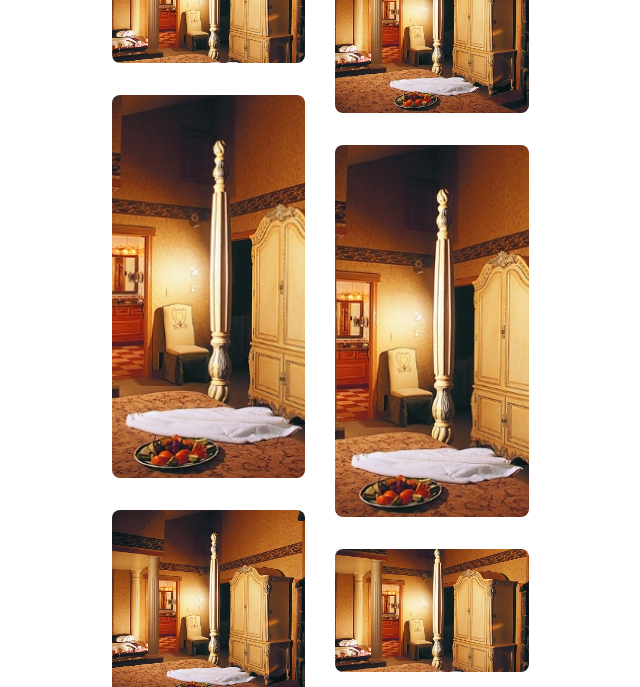
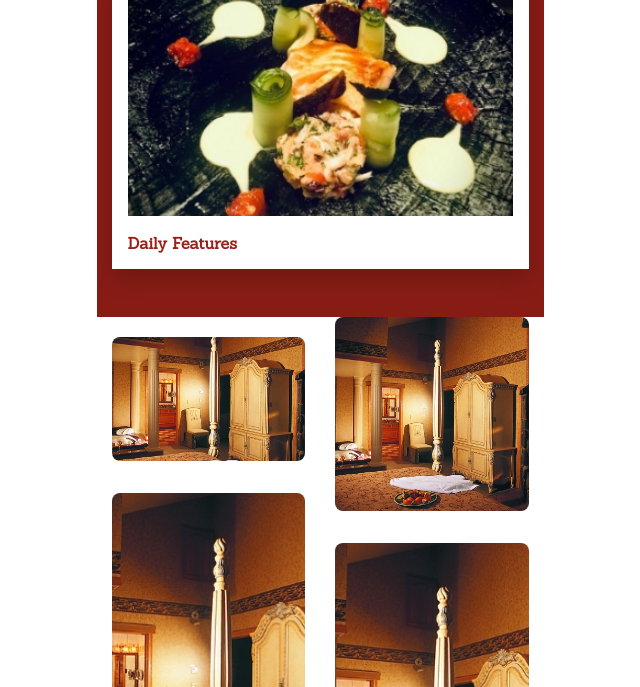
Before and after one commit to NapasPolchai/FIP.develop, a plain HTML site: page dining.html in a window 1280 px wide. Shown: the part 413-1100 px from the top of the page, without its empty margins (320-960 px from the left). Drawn offline with Linux system fonts and the light colour scheme.

Commit message:
Update dining page
add card slide mock

```diff
--- a/css/main.css
+++ b/css/main.css
@@ -18,6 +18,10 @@ Couples Resort Responsive Build
 
 
  /* 1. ---General Styles--- */
+
+ #feature li {
+   margin-bottom: 16px;
+ }
 
  #mobile-outline {
    outline: 20px solid #333;
@@ -55,6 +59,33 @@ body {
    padding-bottom: 24px;
 }
 
+#menu_slide {
+   font-size: 32px;
+   color: white;
+   background-color: #871C15;
+   background-size: cover;
+   padding-top: 16px;
+   padding-bottom: 24px;
+}
+
+#menu-card {
+   padding: 16px;
+   box-shadow: 0px 10px 20px #00000029;
+   background-color: white;
+   margin-bottom: 24px;
+}
+
+#menu-card > div {
+   width: 100%;
+   height: auto;
+   padding-top: 56.25%;
+   background-image: url('../images/dailyfeatures.jpg');
+   background-size: cover;
+   background-position: center;
+   background-repeat: no-repeat;
+   margin-bottom: 17px;
+}
+
 #room-types > h3 {
    padding-bottom: 24px;
 }
@@ -64,6 +95,11 @@ body {
    box-shadow: 0px 10px 20px #00000029;
    background-color: white;
    margin-bottom: 24px;
+}
+
+#menu-card > h4 {
+   font-size: 16px;
+   color: #9A2018;
 }
 
 /* #room-card > img {
--- a/dining.html
+++ b/dining.html
@@ -41,6 +41,23 @@
     <section id="contact-hero-con" class="grid-con">
         <div id="contact-hero-heading-box" class="col-span-full">
             <h2 class="hero-img-h2"><span>Couples Resort</span><br> Contact</h2>
+        </div>
+    </section>
+
+    <!--Card slide-->
+    <section id="menu_slide" class="container">
+        <h3>Menu</h3>
+        <div id="menu-card">
+            <div></div>
+            <h4>Daily Features</h4>
+        </div>
+        <div id="menu-pagination">
+            <div class="--active"></div>
+            <div></div>
+            <div></div>
+            <div></div>
+            <div></div>
+            <div></div>
         </div>
     </section>
 
```
Also changed, not shown: images/dailyfeatures.jpg (added).
